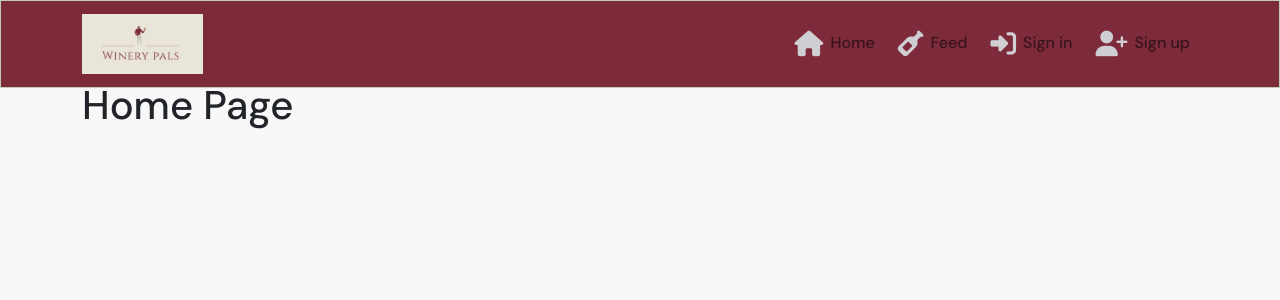
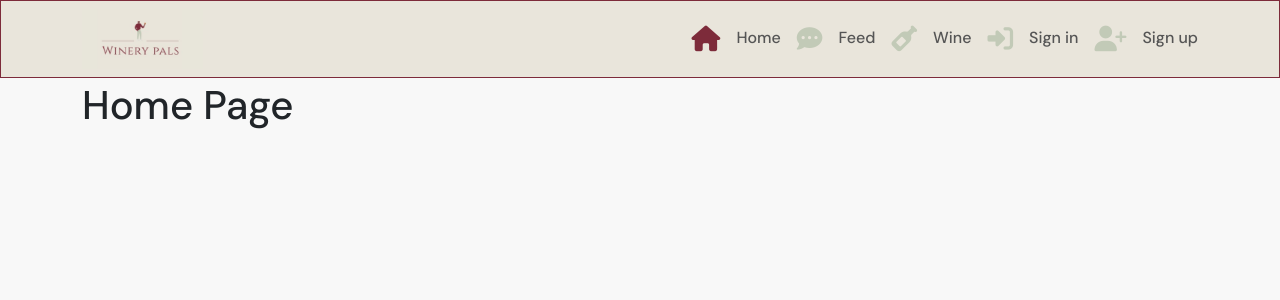
Before and after one commit to Callee84/WineryPals, a React (Create React App) app: page / in a window 1280 px wide. Shown: the top 300 px of the page. Built offline with nearby package versions, Linux system fonts and the light colour scheme.

Commit message:
Add style to navbar and links for navbar

```diff
--- a/src/App.js
+++ b/src/App.js
@@ -2,6 +2,7 @@ import styles from './App.module.css';
 import NavBar from './components/NavBar';
 import Container from 'react-bootstrap/Container';
 import { Route, Switch } from 'react-router-dom'
+import "./api/axiosDefaults";
 
 function App() {
   return (
@@ -11,6 +12,9 @@ function App() {
         <Switch>
           <Route exact path='/' render={() => <h1>Home Page</h1>} />
           <Route exact path='/feed' render={() => <h1>Feed</h1>} />
+          <Route exact path='/wine' render={() => <h1>Wine</h1>} />
+          <Route exact path='/signin' render={() => <h1>Sign In</h1>} />
+          <Route exact path='/signup' render={() => <h1>Sign Out</h1>} />
           <Route render={() => <h1>Page not found!</h1>} />
         </Switch>
       </Container>
--- a/src/App.module.css
+++ b/src/App.module.css
@@ -15,6 +15,7 @@
 a {
     color: #555555;
     transition: color ease-in-out 0.3s;
+    text-decoration: none;
   }
 
 a:hover {
@@ -22,12 +23,12 @@ a:hover {
   }
 
 a:hover i {
-    color: #c2cab7;
+    color: #570101;
     transition: color ease-in-out 0.3s;
   }
 
 i {
-    color: #cfced3;
+    color: #c2cab7;
     font-size: 1.6rem;
     padding: 7px;
     vertical-align: middle;
--- /dev/null
+++ b/src/api/axiosDefaults.js
@@ -0,0 +1,5 @@
+import axios from "axios";
+
+axios.defaults.baseURL = 'https://winerypals.herokuapp.com/'
+axios.defaults.headers.post['Content-Type'] = 'multipart/form-data'
+axios.defaults.withCredentials = true
--- a/src/components/NavBar.js
+++ b/src/components/NavBar.js
@@ -2,28 +2,50 @@ import React from 'react'
 import { Navbar, Container, Nav } from 'react-bootstrap';
 import logo from '../assets/logo.jpg'
 import styles from '../styles/NavBar.module.css'
+import { NavLink } from "react-router-dom";
 
 const NavBar = () => {
   return (
     <Navbar className={styles.NavBar} expand="md" fixed="top">
       <Container>
+        <NavLink to="/">
         <Navbar.Brand><img src={logo} alt="logo" height="60" />
         </Navbar.Brand>
+        </NavLink>
         <Navbar.Toggle aria-controls="basic-navbar-nav" />
         <Navbar.Collapse id="basic-navbar-nav">
           <Nav className="ms-auto ">
-            <Nav.Link href="#home">
+            <NavLink
+            exact
+            className={styles.NavLink}
+            activeClassName={styles.Active}
+            to="/">
             <i className="fas fa-home"/>Home
-            </Nav.Link>
-            <Nav.Link href="#link">
-            <i class="fa-solid fa-wine-bottle" />Feed
-            </Nav.Link>
-            <Nav.Link>
+            </NavLink>
+            <NavLink
+            className={styles.NavLink}
+            activeClassName={styles.Active}
+            to="/feed">
+            <i class="fa-solid fa-comment-dots" />Feed
+            </NavLink>
+            <NavLink
+            className={styles.NavLink}
+            activeClassName={styles.Active}
+            to="/wine">
+            <i class="fa-solid fa-wine-bottle" />Wine
+            </NavLink>
+            <NavLink
+            className={styles.NavLink}
+            activeClassName={styles.Active}
+            to="/signin">
               <i className="fas fa-sign-in-alt"/>Sign in
-            </Nav.Link>
-            <Nav.Link>
+            </NavLink>
+            <NavLink
+            className={styles.NavLink}
+            activeClassName={styles.Active}
+            to="/signup">
               <i className="fas fa-user-plus"/>Sign up
-            </Nav.Link>
+            </NavLink>
           </Nav>
         </Navbar.Collapse>
       </Container>
--- a/src/styles/NavBar.module.css
+++ b/src/styles/NavBar.module.css
@@ -1,8 +1,12 @@
 .NavBar {
-    background-color: #7D2B3A;
-    border: 1px solid #c2cab7;
+    background-color: #e9e5db;
+    border: 1px solid #7D2B3A;
 }
 
-a {
-    color: #fff;
+.NavLink i {
+    padding: 1rem;
 }
+
+.Active i {
+    color: #7D2B3A;
+}
```
Also changed, not shown: .gitpod.yml (added).
